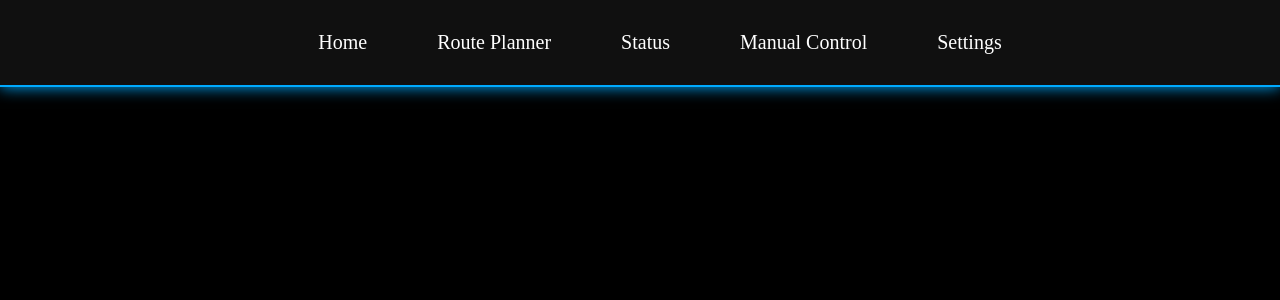
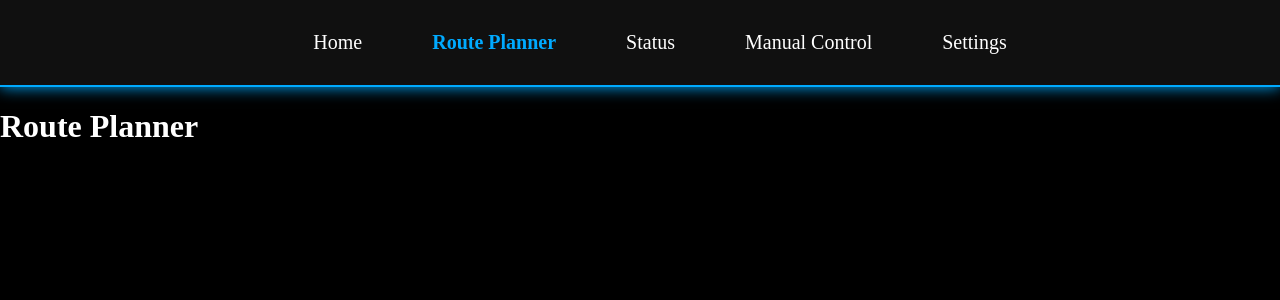
Before and after one commit to TuomasJurvansuu/Demola-Designing-Dronebase-2-Group-7, a React (Create React App) app in the folder demola-drone-ui/: page /route-planner in a window 1280 px wide. Shown: the top 300 px of the page. Built offline with nearby package versions, Linux system fonts and the light colour scheme.

Commit message:
Tyhjät sivu reitit

```diff
--- a/demola-drone-ui/src/App.js
+++ b/demola-drone-ui/src/App.js
@@ -14,7 +14,7 @@ function App() {
       <Navbar />
       <Routes>
         <Route path="/" element={<Home />} />
-        <Route path="/routeplanner" element={<RoutePlanner />} />
+        <Route path="/route-planner" element={<RoutePlanner />} />
         <Route path="/status" element={<Status />} />
         <Route path="/manual" element={<ManualControl />} />
         <Route path="/settings" element={<Settings />} />
--- a/demola-drone-ui/src/components/NavBar.js
+++ b/demola-drone-ui/src/components/NavBar.js
@@ -7,7 +7,7 @@ const Navbar = () => {
     <nav className="navbar">
       <ul className="nav-list">
         <li><NavLink to="/" className="nav-link">Home</NavLink></li>
-        <li><NavLink to="/routeplanner" className="nav-link">Route Planner</NavLink></li>
+        <li><NavLink to="/route-planner" className="nav-link">Route Planner</NavLink></li>
         <li><NavLink to="/status" className="nav-link">Status</NavLink></li>
         <li><NavLink to="/manual" className="nav-link">Manual Control</NavLink></li>
         <li><NavLink to="/settings" className="nav-link">Settings</NavLink></li>
--- a/demola-drone-ui/src/pages/ManualControl.js
+++ b/demola-drone-ui/src/pages/ManualControl.js
@@ -0,0 +1,7 @@
+import React from "react";
+
+const ManualControl = () => {
+  return <div><h1>Manual Control</h1></div>;
+};
+
+export default ManualControl;
--- a/demola-drone-ui/src/pages/RoutePlanner.js
+++ b/demola-drone-ui/src/pages/RoutePlanner.js
@@ -0,0 +1,7 @@
+import React from "react";
+
+const RoutePlanner = () => {
+  return <div><h1>Route Planner</h1></div>;
+};
+
+export default RoutePlanner;
--- a/demola-drone-ui/src/pages/Settings.js
+++ b/demola-drone-ui/src/pages/Settings.js
@@ -0,0 +1,7 @@
+import React from "react";
+
+const Settings = () => {
+  return <div><h1>Settings</h1></div>;
+};
+
+export default Settings;
--- a/demola-drone-ui/src/pages/Status.js
+++ b/demola-drone-ui/src/pages/Status.js
@@ -0,0 +1,7 @@
+import React from "react";
+
+const Status = () => {
+  return <div><h1>Status</h1></div>;
+};
+
+export default Status;
```
